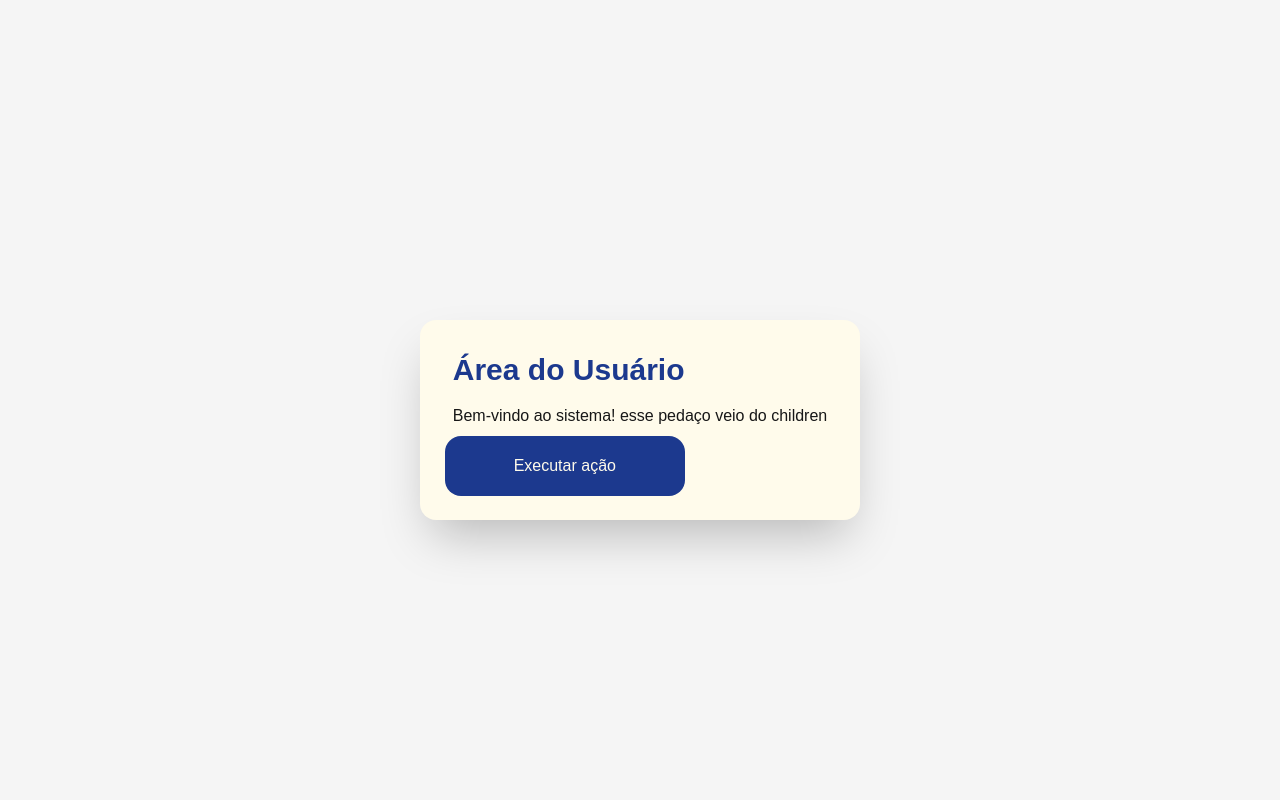
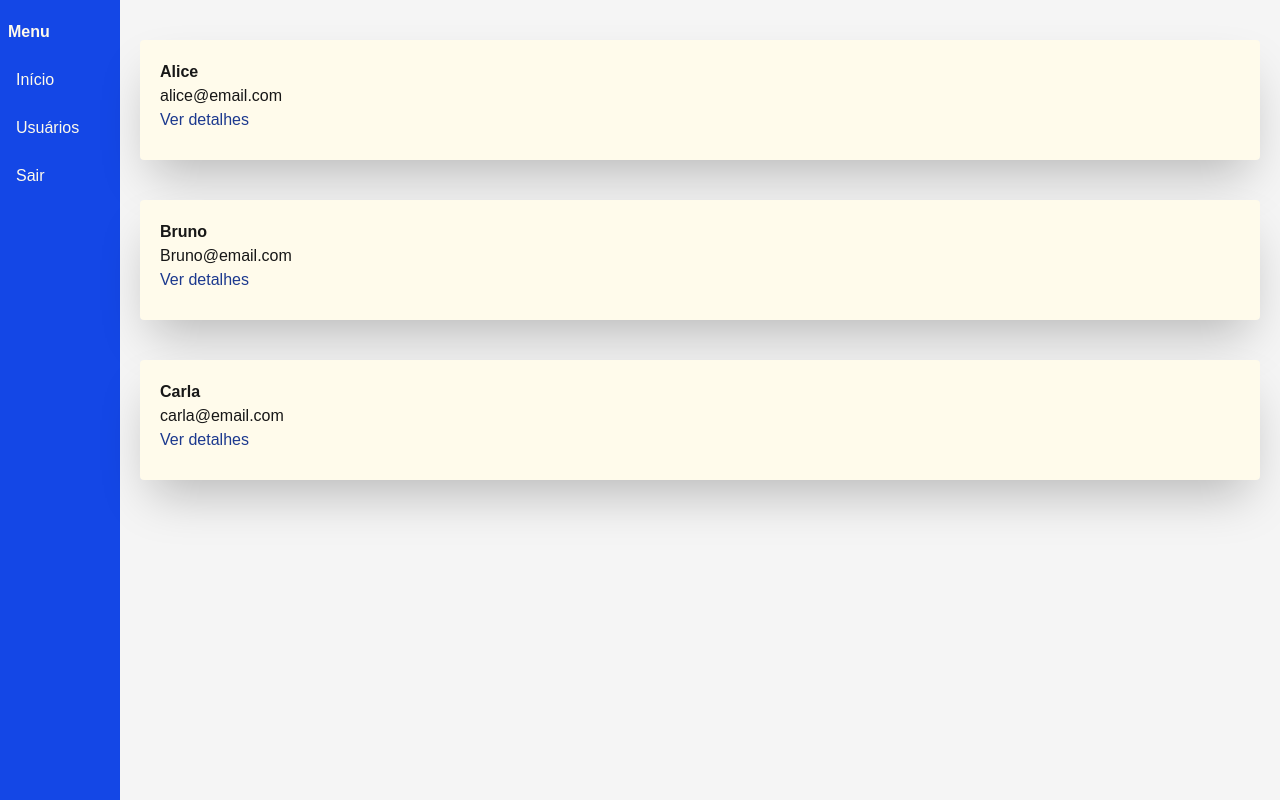
Before and after one commit to Edersondacosta/react-next, a Next.js app: page / in a window 1280 px wide. Built offline with nearby package versions, Linux system fonts and the light colour scheme.

Commit message:
Children-Component

```diff
--- a/app/page.tsx
+++ b/app/page.tsx
@@ -1,22 +1,29 @@
 "use client"
-import Area from "@/componentes/Area";
+import CardComp from "@/componentes/CardComp";
+import Nav from "@/componentes/Nav";
 
 function clique(){
   console.log("Clique")
   alert("Clique")
 }
-
-export default function Main(){
-  return(
-<div className="flex h-screen bg-neutral-100 justify-center items-center"> {/* h-screen 100% tela*/}
-        <div className="">
-        <div className="">
-          <Area funcao={clique}>
-          <p className="text-5sm p-2">Bem-vindo ao sistema! esse pedaço veio do children</p> {/* ml - margin left, top, button, right */}
-          </Area>
+export default function main(){
+    return(
+        <div className="flex bg-neutral-100">
+           <Nav/>
+            <div className="flex flex-col h-screen">
+                <CardComp funcao={clique}>
+                  <p className="text-5sm ml-5 mt-5 font-bold">Alice</p> {/* ml - margin left, top, button, right */}
+                  <p className="text-5sm ml-5">alice@email.com</p> {/* ml - margin left, top, button, right */}
+                </CardComp>
+                <CardComp funcao={clique}>
+                  <p className="text-5sm ml-5 mt-5 font-bold">Bruno</p> {/* ml - margin left, top, button, right */}
+                  <p className="text-5sm ml-5">Bruno@email.com</p> {/* ml - margin left, top, button, right */}
+                </CardComp>
+                <CardComp funcao={clique}>
+                  <p className="text-5sm ml-5 mt-5 font-bold">Carla</p> {/* ml - margin left, top, button, right */}
+                  <p className="text-5sm ml-5">carla@email.com</p> {/* ml - margin left, top, button, right */}
+                </CardComp>
+            </div>
         </div>
-        </div>
-</div>
-
-  )
+    )
 }
--- /dev/null
+++ b/app/page2/page.tsx
@@ -0,0 +1,23 @@
+"use client"
+import Area from "@/componentes/Area";
+
+function clique(){
+  console.log("Clique")
+  alert("Clique")
+}
+
+export default function Main(){
+  return(
+<div className="flex h-screen bg-neutral-100 justify-center items-center"> {/* h-screen 100% tela*/}
+        <div className="">
+        <div className="">
+          <Area funcao={clique}>
+          <p className="text-5sm p-2">Bem-vindo ao sistema! esse pedaço veio do segundo children</p> {/* ml - margin left, top, button, right */}
+          </Area>
+        </div>
+        </div>
+</div>
+
+  )
+// Quando eu coloco um children eu personalizo o componente
+}
--- /dev/null
+++ b/app/pageChildren.tsx
@@ -0,0 +1,27 @@
+"use client"
+import Area from "@/componentes/Area";
+import Link from "next/link";
+
+function clique(){
+  console.log("Clique")
+  alert("Clique")
+}
+
+export default function Main(){
+  return(
+<div className="flex h-screen bg-neutral-100 justify-center items-center"> {/* h-screen 100% tela*/}
+        <div className="">
+        <div className="">
+          <Area funcao={clique}>
+          <p className="text-5sm p-2">Bem-vindo ao sistema! esse pedaço veio do children</p> {/* ml - margin left, top, button, right */}
+          </Area>
+          <Link href="/page2">
+            Clique Aqui
+          </Link>
+        </div>
+        </div>
+</div>
+
+  )
+// Quando eu coloco um children eu personalizo o componente
+}
--- /dev/null
+++ b/componentes/CardComp.tsx
@@ -0,0 +1,15 @@
+type props = {
+    children: React.ReactNode
+    funcao?: () => void
+}
+
+export default function CardComp({children, funcao}:props){
+  return(
+    <div className="flex flex-col bg-amber-50 h-30 mt-10 w-280 space-y-10 shadow-2xl rounded ml-5 mr-5">
+        <div className="flex flex-col justify-center ">
+        {children}
+        <a className= "text-blue-900 ml-5" onClick={funcao}>Ver detalhes</a>
+        </div>
+   </div>
+  )
+}
--- /dev/null
+++ b/componentes/Nav.tsx
@@ -0,0 +1,12 @@
+export default function Nav(){
+    return(
+        <div className="flex h-screen bg-blue-700 text-amber-50 space-y-2 w-50" >
+            <div>
+                <h1 className="ml-2 mt-5 font-bold">Menu</h1>
+                <p className="ml-4 mt-6">Início</p>
+                <p className="ml-4 mt-6">Usuários</p>
+                <p className="ml-4 mt-6">Sair</p>
+            </div>
+        </div>
+    )
+}
--- /dev/null
+++ b/page2.tsx
@@ -0,0 +1,24 @@
+"use client"
+import Area from "@/componentes/Area";
+
+function clique(){
+  console.log("Clique")
+  alert("Clique")
+}
+
+export default function Main(){
+  return(
+<div className="flex h-screen bg-neutral-100 justify-center items-center"> {/* h-screen 100% tela*/}
+        <div className="">
+        <div className="">
+          <Area funcao={clique}>
+          <p className="text-5sm p-2">Bem-vindo ao sistema! esse pedaço veio do segundo children</p> {/* ml - margin left, top, button, right */}
+          </Area>
+          <a href="page2.tsx"></a>
+        </div>
+        </div>
+</div>
+
+  )
+// Quando eu coloco um children eu personalizo o componente
+}
```
